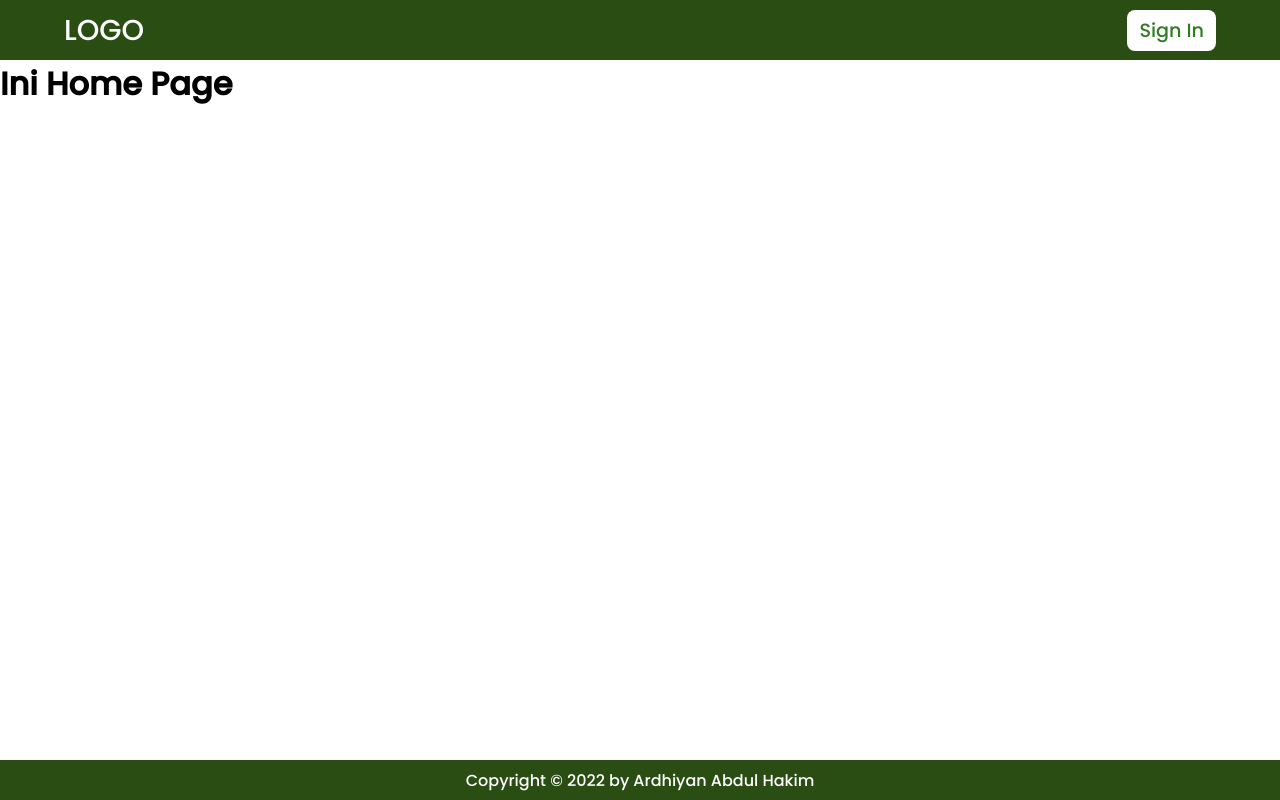
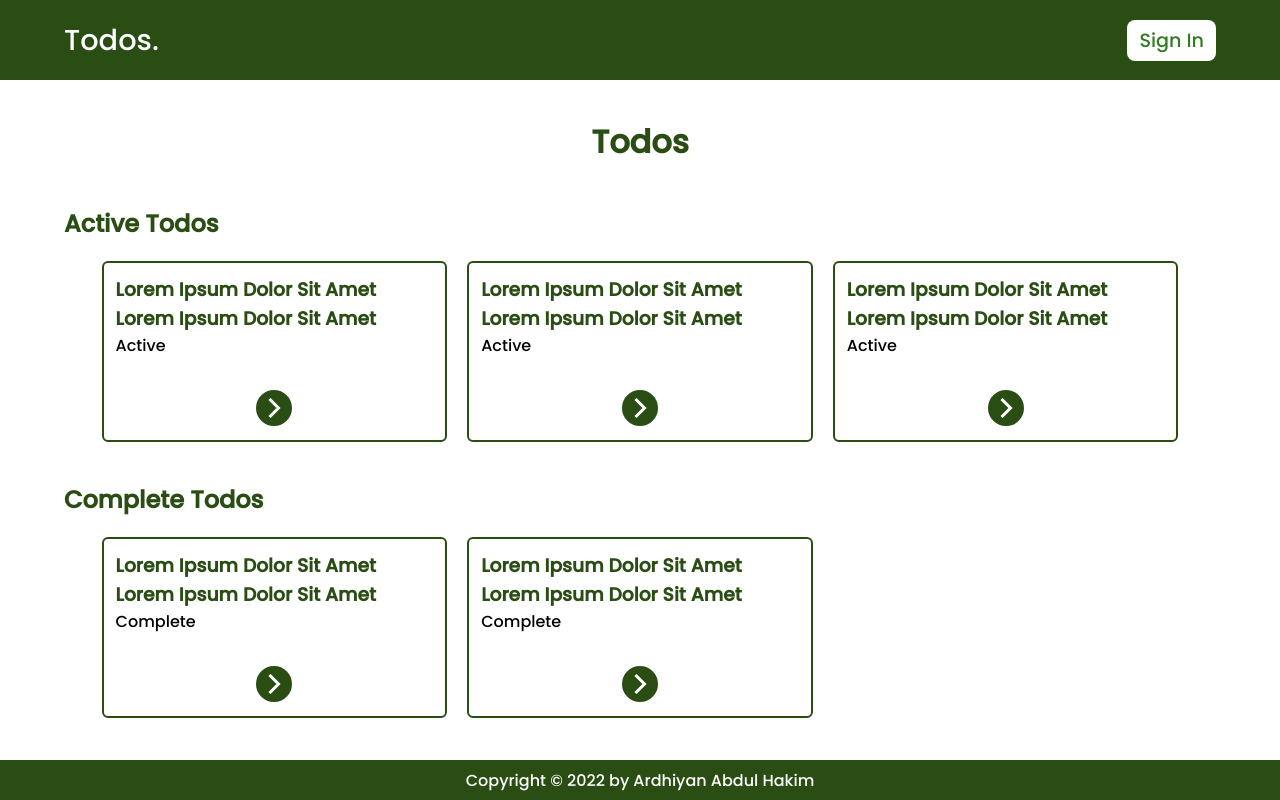
Before and after one commit to ardhiyan-hakim/Mini-Project-Todos, a React (Create React App) app: page / in a window 1280 px wide. Built offline with nearby package versions, Linux system fonts and the light colour scheme.

Commit message:
Create Basic Structure

```diff
--- a/src/App.css
+++ b/src/App.css
@@ -1,9 +1,9 @@
-@import url('https://fonts.googleapis.com/css2?family=Poppins:wght@300;500&display=swap');
+@import url("https://fonts.googleapis.com/css2?family=Poppins:wght@300;500&display=swap");
 
 :root {
-  --primary: #FFFFFF;
-  --secondary: #2A4D14;
-  --tertiary: #317B22;
+  --primary: #ffffff;
+  --secondary: #2a4d14;
+  --tertiary: #317b22;
 }
 
 * {
@@ -12,7 +12,7 @@
   outline: none;
   border: none;
   box-sizing: border-box;
-  font-family: 'Poppins', sans-serif;
+  font-family: "Poppins", sans-serif;
 }
 
 textarea {
@@ -30,5 +30,20 @@ textarea {
   max-width: 1440px;
   min-height: 100vh;
   height: 100%;
+}
 
+main {
+  display: flex;
+  flex-direction: column;
+  padding: 3% 5%;
+  background-color: var(--primary);
+  min-height: calc(100vh - 120px);
 }
+
+h1, h2, h3 {
+  color: var(--secondary);
+}
+
+h1 {
+  text-align: center;
+}
--- a/src/styles/layouts/Footer.css
+++ b/src/assets/styles/layouts/Footer.css
@@ -2,9 +2,6 @@ footer {
   display: flex;
   justify-content: center;
   align-items: center;
-  position: absolute;
-  bottom: 0;
-  left: 0;
   width: 100%;
   height: 40px;
   background-color: var(--secondary);
--- a/src/styles/layouts/Header.css
+++ b/src/assets/styles/layouts/Header.css
@@ -5,7 +5,7 @@ header {
   align-items: center;
   padding: 0 5%;
   background-color: var(--secondary);
-  height: 60px;
+  height:80px;
 }
 
 .header__left {
--- /dev/null
+++ b/src/assets/styles/pages/HomePage.css
@@ -0,0 +1,60 @@
+main {
+  display: flex;
+  flex-direction: column;
+  gap: 40px;
+}
+
+.active-todos > h2,
+.complete-todos > h2 {
+  margin-bottom: 20px;
+}
+
+.todos-container {
+  display: grid;
+  justify-content: center;
+  grid-template-columns: 30% 30% 30%;
+  gap: 20px;
+}
+
+.todos-container > .card {
+  display: flex;
+  flex-direction: column;
+  justify-content: space-between;
+  min-height: 160px;
+  padding: 12px;
+  border-radius: 6px;
+  background-color: var(--primary);
+  border: 2px solid var(--secondary);
+  gap: 30px;
+}
+
+.card-button {
+  display: flex;
+  justify-content: center;
+}
+
+.card-button > svg {
+  border-radius: 100%;
+  background-color: var(--secondary);
+  border: 2px solid var(--primary);
+  font-size: 2.5rem;
+  cursor: pointer;
+  transition: 0.3s ease;
+}
+
+.card-button > svg polyline {
+  stroke: var(--primary);
+}
+
+.card-button > svg:hover {
+  transform: scale(105%);
+  background-color: var(--primary);
+  border: 2px solid var(--secondary);
+}
+
+.card-button > svg:hover polyline {
+  stroke: var(--secondary);
+}
+.card-button > svg:active {
+  transform: scale(90%);
+}
--- /dev/null
+++ b/src/assets/styles/pages/NotFound.css
@@ -0,0 +1,17 @@
+.not-found {
+  display: flex;
+  flex-direction: column;
+  justify-content: center;
+  align-items: center;
+  padding: 0 5%;
+  gap: 30px;
+  background-color: var(--primary);
+}
+
+.not-found > img {
+  height: 50vh;
+}
+
+.not-found h2 {
+  color: var(--secondary);
+}
--- a/src/layouts/Footer/index.js
+++ b/src/layouts/Footer/index.js
@@ -1,4 +1,4 @@
-import "../../styles/layouts/Footer.css"
+import "../../assets/styles/layouts/Footer.css"
 
 function Footer() {
   return (
--- a/src/layouts/Header/index.js
+++ b/src/layouts/Header/index.js
@@ -1,9 +1,9 @@
-import "../../styles/layouts/Header.css"
+import "../../assets/styles/layouts/Header.css"
 
 function Header() {
   return (
     <header>
-      <div className="header__left">LOGO</div>
+      <div className="header__left">Todos.</div>
       <div className="header__right">Sign In</div>
     </header>
   )
--- a/src/pages/HomePage/index.js
+++ b/src/pages/HomePage/index.js
@@ -1,12 +1,92 @@
 import Header from "../../layouts/Header";
 import Footer from "../../layouts/Footer";
+import { GrFormNext } from "react-icons/gr";
+
+import "../../assets/styles/pages/HomePage.css";
 
 function HomePage() {
   return (
     <>
       <Header />
       <main>
-        <h1>Ini Home Page</h1>
+        <h1>Todos</h1>
+
+        <div className="active-todos">
+          <h2>Active Todos</h2>
+          <div className="todos-container">
+            <div className="card">
+              <div className="card-body">
+                <div className="card__header">
+                  <h3>Lorem Ipsum Dolor Sit Amet Lorem Ipsum Dolor Sit Amet</h3>
+                </div>
+                <div className="card__footer">
+                  <p>Active</p>
+                </div>
+              </div>
+              <div className="card-button">
+                <GrFormNext />
+              </div>
+            </div>
+            <div className="card">
+              <div className="card-body">
+                <div className="card__header">
+                  <h3>Lorem Ipsum Dolor Sit Amet Lorem Ipsum Dolor Sit Amet</h3>
+                </div>
+                <div className="card__footer">
+                  <p>Active</p>
+                </div>
+              </div>
+              <div className="card-button">
+                <GrFormNext />
+              </div>
+            </div>
+            <div className="card">
+              <div className="card-body">
+                <div className="card__header">
+                  <h3>Lorem Ipsum Dolor Sit Amet Lorem Ipsum Dolor Sit Amet</h3>
+                </div>
+                <div className="card__footer">
+                  <p>Active</p>
+                </div>
+              </div>
+              <div className="card-button">
+                <GrFormNext />
+              </div>
+            </div>
+          </div>
+        </div>
+
+        <div className="complete-todos">
+          <h2>Complete Todos</h2>
+          <div className="todos-container">
+            <div className="card">
+              <div className="card-body">
+                <div className="card__header">
+                  <h3>Lorem Ipsum Dolor Sit Amet Lorem Ipsum Dolor Sit Amet</h3>
+                </div>
+                <div className="card__footer">
+                  <p>Complete</p>
+                </div>
+              </div>
+              <div className="card-button">
+                <GrFormNext />
+              </div>
+            </div>
+            <div className="card">
+              <div className="card-body">
+                <div className="card__header">
+                  <h3>Lorem Ipsum Dolor Sit Amet Lorem Ipsum Dolor Sit Amet</h3>
+                </div>
+                <div className="card__footer">
+                  <p>Complete</p>
+                </div>
+              </div>
+              <div className="card-button">
+                <GrFormNext />
+              </div>
+            </div>
+          </div>
+        </div>
       </main>
       <Footer />
     </>
--- a/src/pages/NotFoundPage/index.js
+++ b/src/pages/NotFoundPage/index.js
@@ -1,12 +1,18 @@
 import Header from "../../layouts/Header";
 import Footer from "../../layouts/Footer";
+import NotFoundImage from "../../assets/images/not-found.svg";
+
+import "../../assets/styles/pages/NotFound.css"
 
 function NotFoundPage() {
   return (
     <>
       <Header />
       <main>
-        <h1>404 Not Found</h1>
+        <div className="not-found">
+          <img src={NotFoundImage} alt="not-found" />
+          <h2>Oops... Seems like you got lost to nowhere about ~!</h2>
+        </div>
       </main>
       <Footer />
     </>
```
Also changed, not shown: src/assets/images/not-found.svg (added).
